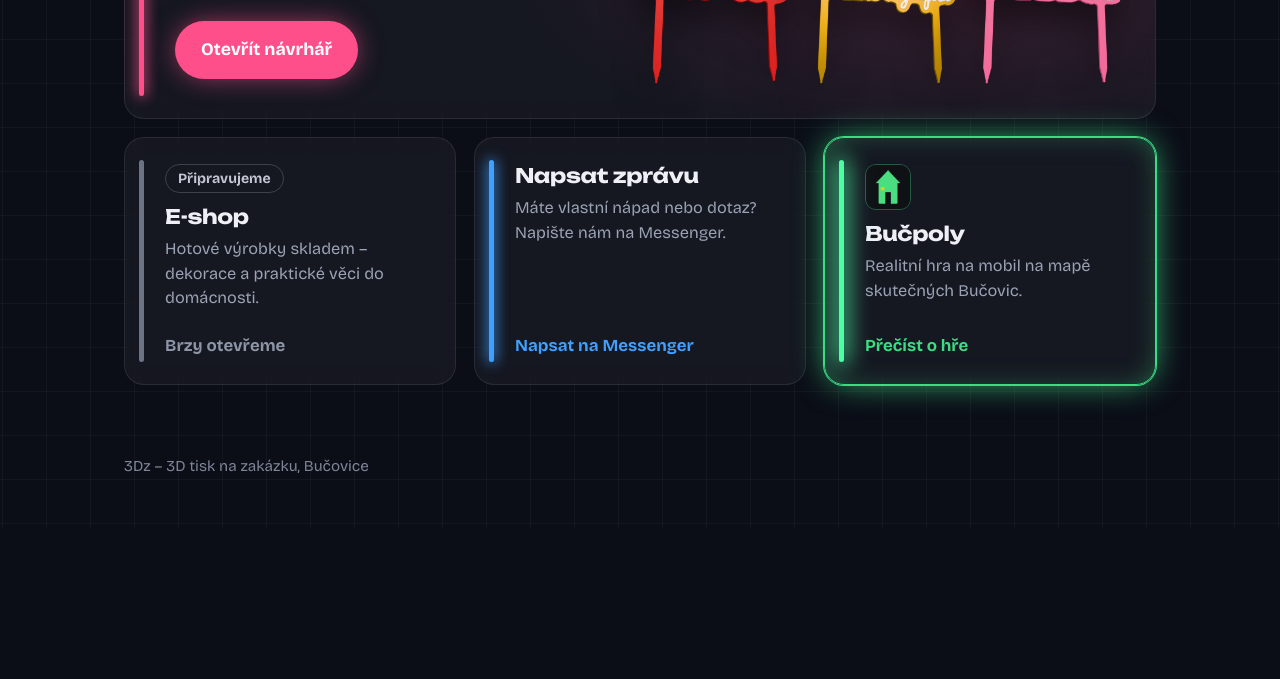
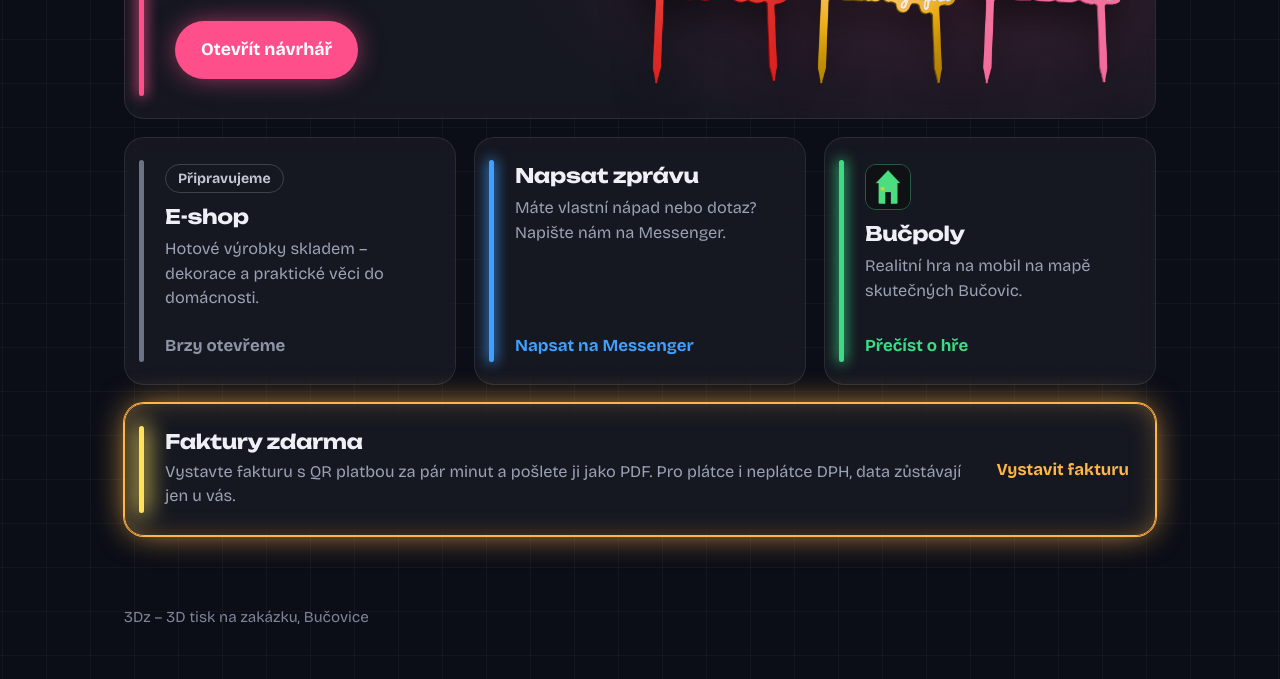
Before and after one commit to zaoo-star/Klicenky, a plain HTML site: page index.html in a window 1280 px wide. Shown: the part 753-1432 px from the top of the page. Before the commit the page ends 1281 px from the top, so only its background shows below. Drawn offline with Linux system fonts and the light colour scheme.

Commit message:
Odkaz na Faktury zdarma na úvodní stránce
Co-Authored-By: Claude Opus 5.5 <noreply@anthropic.com>
Claude-Session: https://claude.ai/code/session_01TxRnTKvTnCNqg28bTdyA6V

```diff
--- a/index.html
+++ b/index.html
@@ -43,6 +43,7 @@
   --modra:#3fa0ff;      /* zpráva */
   --zelena:#3ddc84;     /* Bučpoly */
   --zamceno:#6b7385;    /* e-shop */
+  --zluta:#ffb547;      /* fakturace */
   --r:20px;
 }
 *{box-sizing:border-box}
@@ -95,6 +96,9 @@ h1,h2,h3{font-family:"Unb","Bric",sans-serif;font-weight:700;letter-spacing:-.02
 .navrhar .zapichy img{width:32%;height:100%;object-fit:contain;object-position:center bottom;filter:drop-shadow(0 14px 18px rgba(0,0,0,.55))}
 .zprava{--barva:var(--modra)}
 .hra{--barva:var(--zelena)}
+.faktury{--barva:var(--zluta);grid-column:1 / -1;display:grid;grid-template-columns:1fr auto;align-items:center;align-content:center;gap:6px 32px;min-height:0}
+.faktury .akce{margin:0;padding:0;grid-row:1 / span 2;grid-column:2}
+.faktury h3,.faktury p{grid-column:1}
 .hra .ik{width:46px;height:46px;border-radius:11px;margin-bottom:4px;border:1px solid rgba(61,220,132,.35)}
 .eshop{--barva:var(--zamceno);cursor:not-allowed}
 .eshop:before{box-shadow:none}
@@ -114,6 +118,8 @@ h1,h2,h3{font-family:"Unb","Bric",sans-serif;font-weight:700;letter-spacing:-.02
   .navrhar h3{font-size:1.6rem}
   .navrhar .akce{width:100%;justify-content:center}
   .volba{min-height:0;padding:22px 22px 22px 38px}
+  .faktury{display:flex;align-items:stretch}
+  .faktury .akce{margin-top:auto;padding-top:14px}
   .uvod .sirka{padding-bottom:80px}
   .uvod h1{margin-top:44px}
   body{font-size:18px}
@@ -183,6 +189,11 @@ h1,h2,h3{font-family:"Unb","Bric",sans-serif;font-weight:700;letter-spacing:-.02
         <h3>Bučpoly</h3>
         <p>Realitní hra na mobil na mapě skutečných Bučovic.</p>
         <span class="akce">Přečíst o hře</span>
+      </a>
+      <a class="volba faktury" href="/faktury/">
+        <h3>Faktury zdarma</h3>
+        <p>Vystavte fakturu s QR platbou za pár minut a pošlete ji jako PDF. Pro plátce i neplátce DPH, data zůstávají jen u vás.</p>
+        <span class="akce">Vystavit fakturu</span>
       </a>
     </div>
   </div>
```
